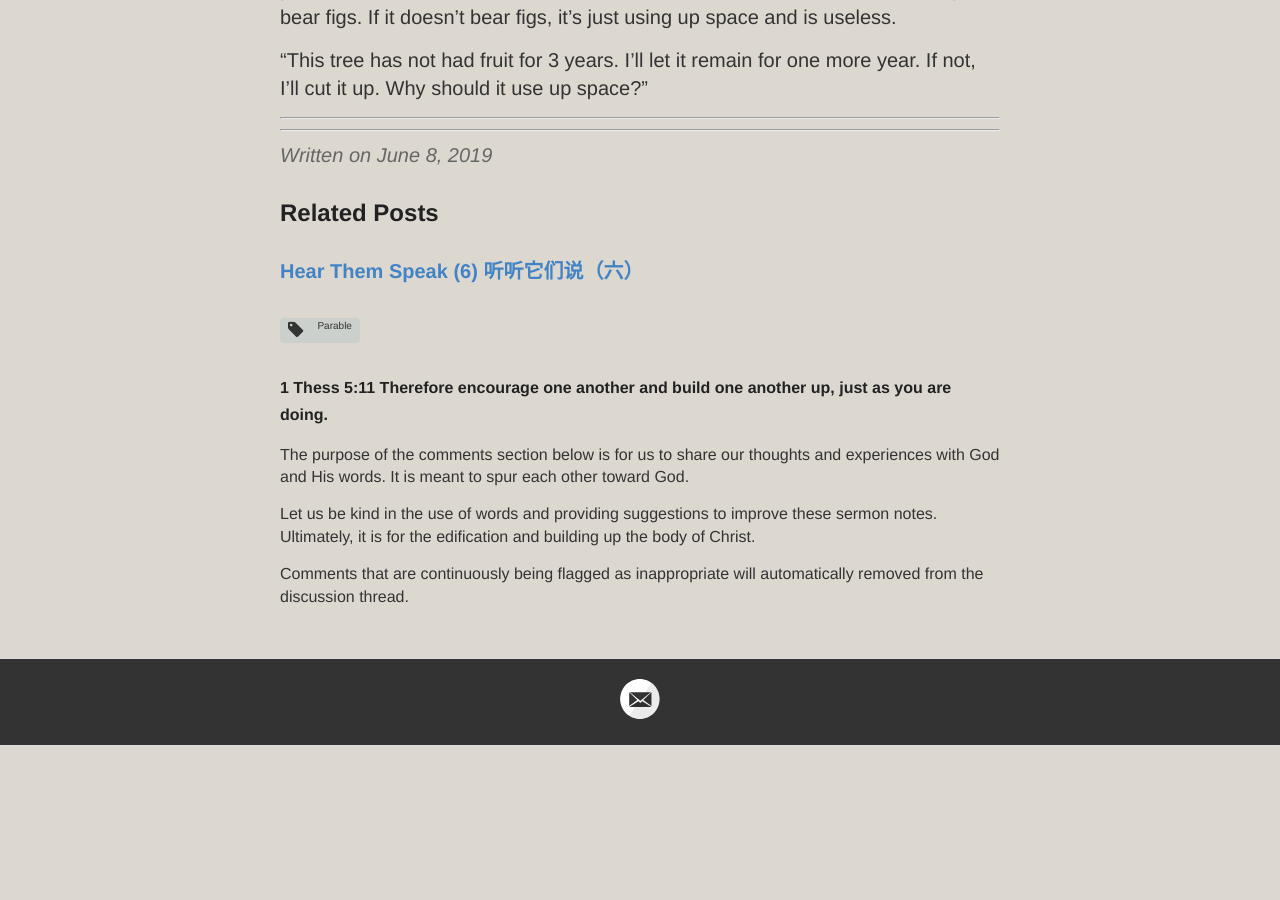
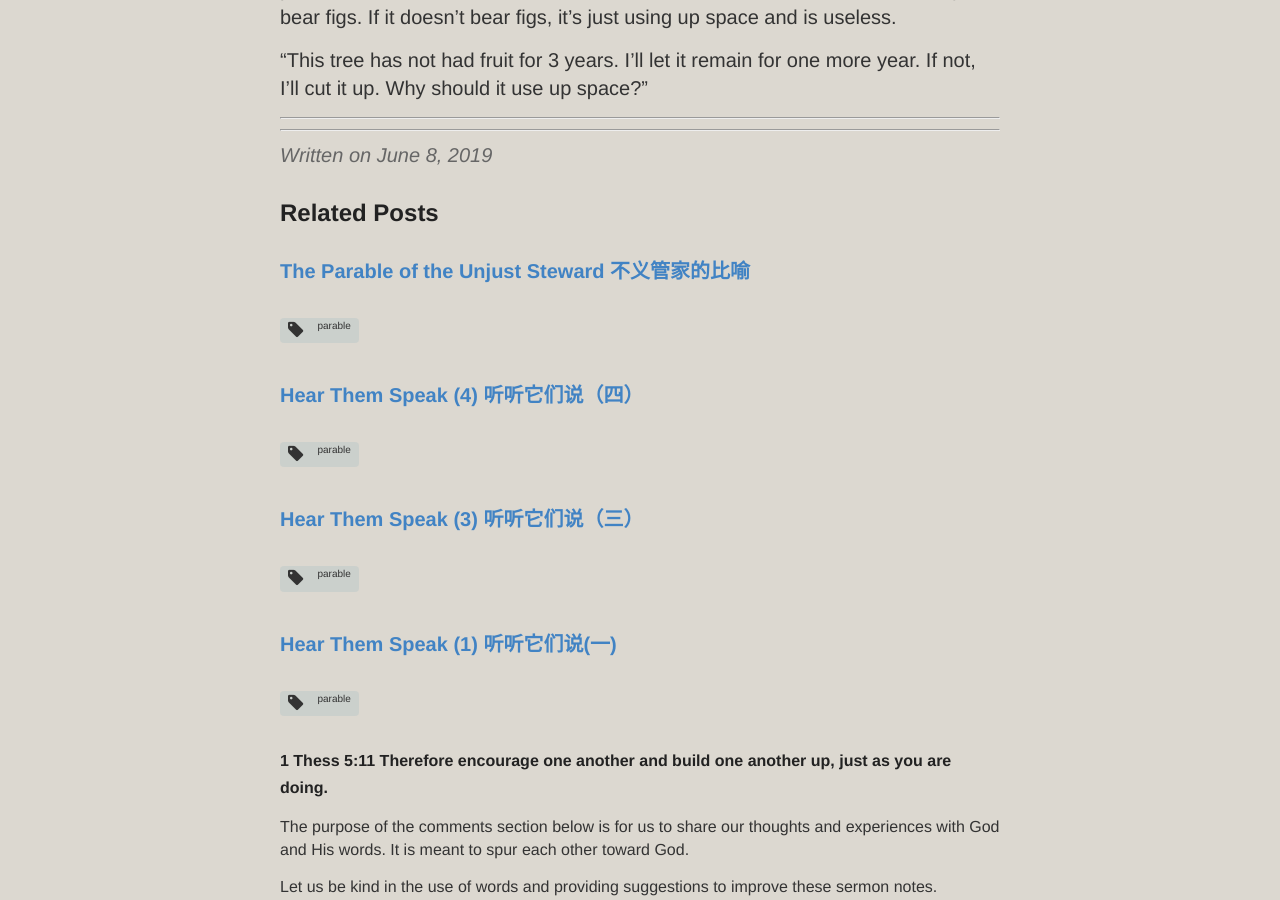
Before and after one commit to catchupTJC/catchuptjc.github.io, a Jekyll site: the page built from _posts/2019-06-08-Hear Them Speak (5).md, in a window 1280 px wide and 900 px high, scrolled down 5735 px. Built offline with Jekyll 4.4.1, drawn with Linux system fonts in a browser that asks for light colours; nearby versions of some CDN libraries; comment, search, counter and statistics services are not loaded; before the commit the page ends 6481 px from its top, so only the background shows below that.

Commit message:
Update 2019-06-08-Hear Them Speak (5).md

```diff
--- a/_posts/2019-06-08-Hear Them Speak (5).md
+++ b/_posts/2019-06-08-Hear Them Speak (5).md
@@ -1,8 +1,8 @@
 ---
 layout: post
 title: Hear Them Speak (5) 听听它们说（五）
-category: Sermon(SG)2019
-tags: [Parable]
+category: sermon(SG)2019
+tags: [parable]
 hymns: [358,281]
 ---
 
```
